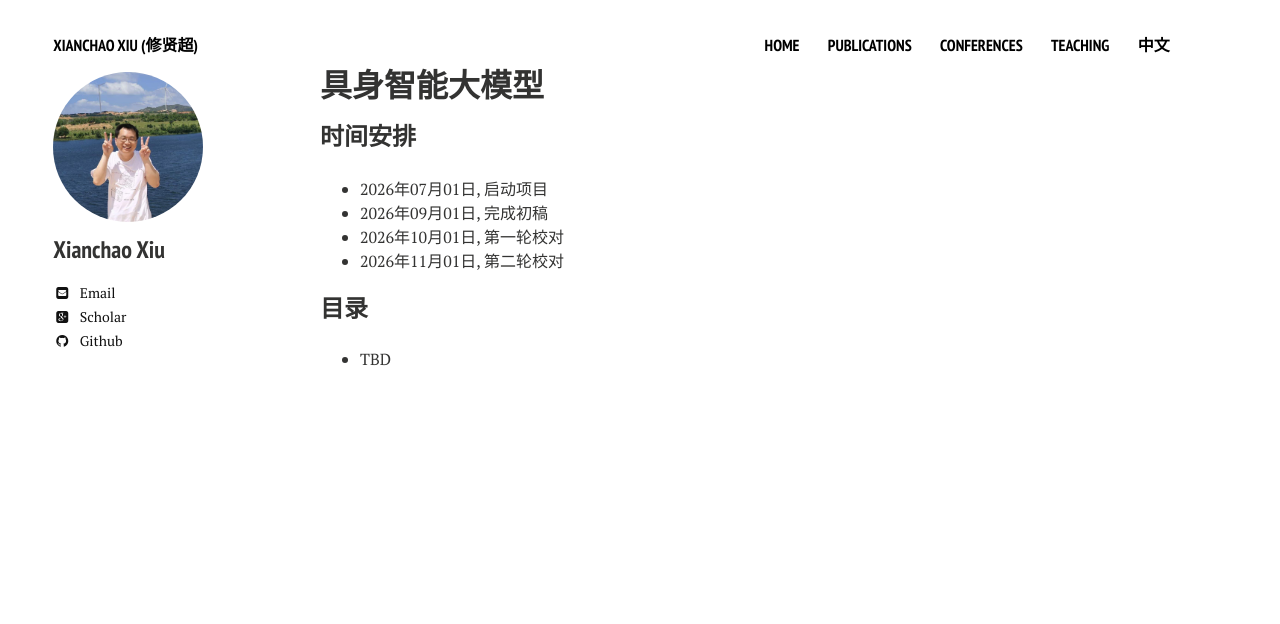
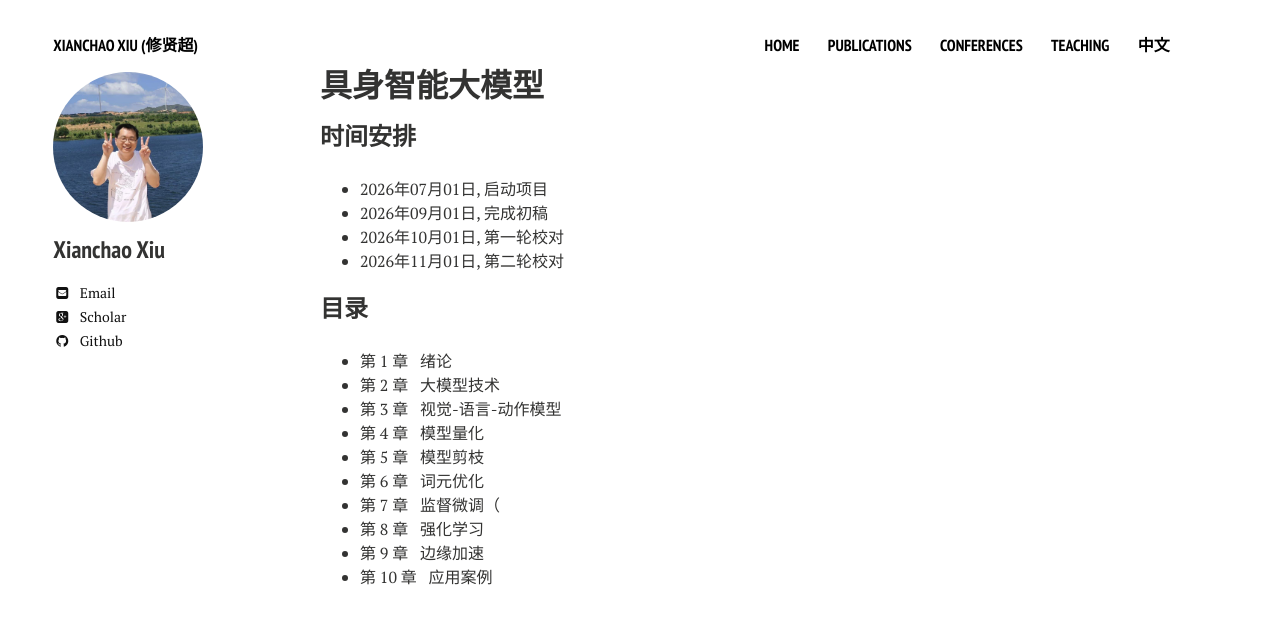
Before and after one commit to xianchaoxiu/xianchaoxiu.github.io, a Jekyll site: the page built from chinese/book/VLA/index.md, in a window 1280 px wide. Shown: the top 624 px of the page. Built offline with Jekyll 4.4.1, drawn with Linux system fonts in a browser that asks for light colours; nearby versions of some CDN libraries.

Commit message:
Update index.md

```diff
--- a/chinese/book/VLA/index.md
+++ b/chinese/book/VLA/index.md
@@ -6,6 +6,7 @@ share: false
 ---
 
 ### 时间安排
+
 * 2026年07月01日, 启动项目 <br>
 * 2026年09月01日, 完成初稿 <br>
 * 2026年10月01日, 第一轮校对 <br>
@@ -14,4 +15,13 @@ share: false
 
 ### 目录
 
-* TBD
+* 第 1 章 &nbsp;  绪论 <br>
+* 第 2 章 &nbsp;  大模型技术 <br>
+* 第 3 章 &nbsp;  视觉-语言-动作模型 <br>
+* 第 4 章 &nbsp;  模型量化 <br>
+* 第 5 章 &nbsp;  模型剪枝 <br>
+* 第 6 章 &nbsp;  词元优化 <br>
+* 第 7 章 &nbsp;  监督微调（ <br>
+* 第 8 章 &nbsp;  强化学习 <br>
+* 第 9 章 &nbsp;  边缘加速 <br>
+* 第 10 章 &nbsp;  应用案例 <br>
```
